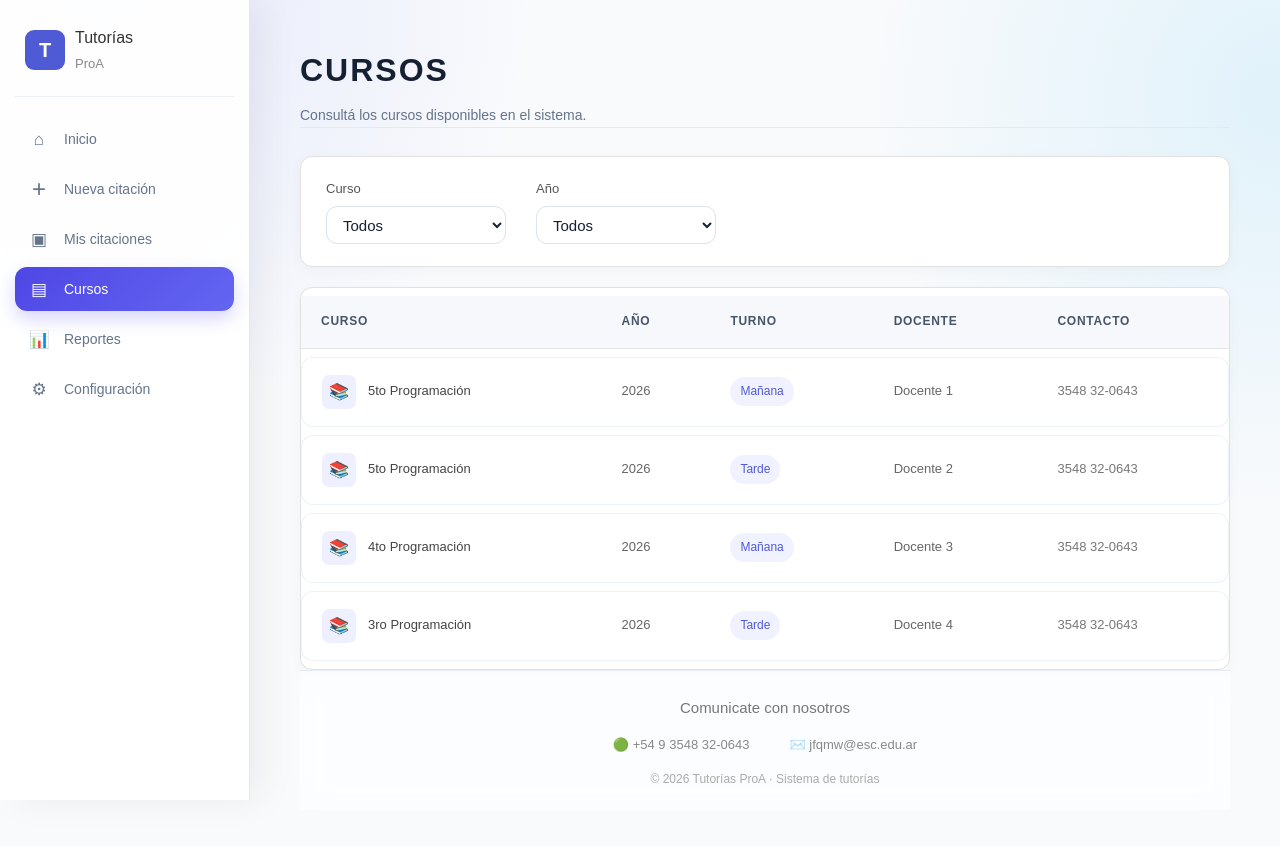
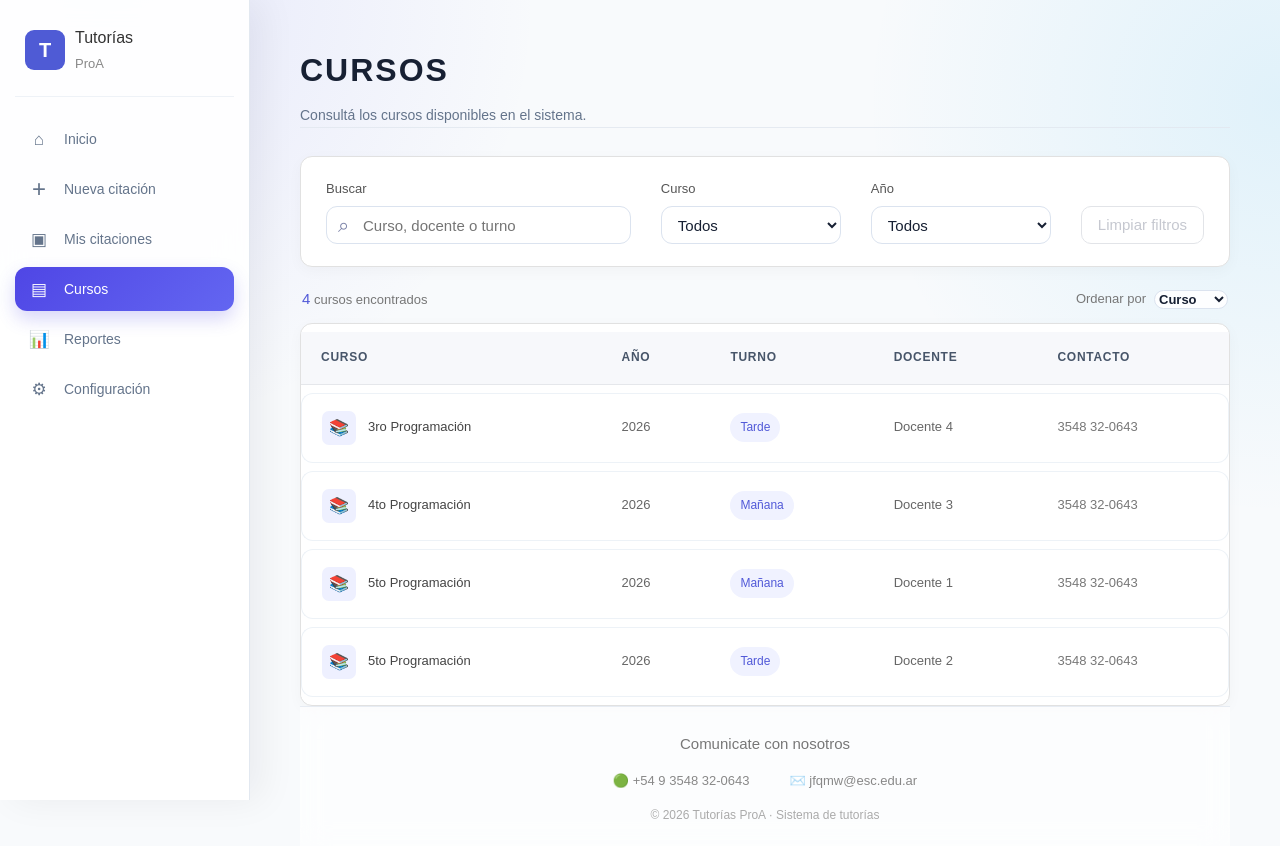
Before and after one commit to julifunes2010-bit/sistema_tutorias, a Vue app in the folder sistemaTutorias/: page /cursos in a window 1280 px wide. Before the commit the page ends 810 px from the top, so only its background shows below. Built offline with nearby package versions, Linux system fonts and the light colour scheme.

Commit message:
Mejora el funcionamiento de Cursos
Agrega búsqueda, filtros combinados, ordenamiento, contador de resultados y enlaces de contacto en la sección Cursos.

```diff
--- a/sistemaTutorias/src/cursos.vue
+++ b/sistemaTutorias/src/cursos.vue
@@ -59,27 +59,54 @@
 
       <!-- FILTROS -->
       <section class="filters-card">
+        <div class="filter search-filter">
+          <label for="buscar-curso">Buscar</label>
+          <div class="search-control">
+            <span aria-hidden="true">⌕</span>
+            <input
+              id="buscar-curso"
+              v-model.trim="busqueda"
+              type="search"
+              placeholder="Curso, docente o turno"
+              autocomplete="off"
+            >
+          </div>
+        </div>
+
         <div class="filter">
-          <label>Curso</label>
-          <select v-model="cursoSeleccionado">
+          <label for="filtro-curso">Curso</label>
+          <select id="filtro-curso" v-model="cursoSeleccionado">
             <option value="Todos">Todos</option>
-            <option value="5to">5to año</option>
-            <option value="4to">4to año</option>
-            <option value="3ro">3er año</option>
-            <option value="2do">2do año</option>
-            <option value="1ro">1er año</option>
+            <option v-for="curso in cursosDisponibles" :key="curso.valor" :value="curso.valor">
+              {{ curso.etiqueta }}
+            </option>
           </select>
         </div>
 
         <div class="filter">
-          <label>Año</label>
-          <select v-model="anoSeleccionado">
+          <label for="filtro-ano">Año</label>
+          <select id="filtro-ano" v-model="anoSeleccionado">
             <option value="Todos">Todos</option>
-            <option value="2026">2026</option>
-            <option value="2025">2025</option>
+            <option v-for="ano in anosDisponibles" :key="ano" :value="ano">{{ ano }}</option>
           </select>
         </div>
+
+        <button class="clear-filters" type="button" :disabled="!hayFiltrosActivos" @click="limpiarFiltros">
+          Limpiar filtros
+        </button>
       </section>
+
+      <div class="results-summary" aria-live="polite">
+        <span><strong>{{ cursosFiltrados.length }}</strong> {{ cursosFiltrados.length === 1 ? 'curso encontrado' : 'cursos encontrados' }}</span>
+        <label class="sort-control" for="orden-cursos">
+          Ordenar por
+          <select id="orden-cursos" v-model="ordenSeleccionado">
+            <option value="curso">Curso</option>
+            <option value="ano">Año</option>
+            <option value="docente">Docente</option>
+          </select>
+        </label>
+      </div>
 
       <!-- TABLA -->
       <section class="courses-card">
@@ -104,7 +131,9 @@
                 <td>{{ curso.ano }}</td>
                 <td><span class="turno">{{ curso.turno }}</span></td>
                 <td>{{ curso.docente }}</td>
-                <td class="contact">{{ curso.contacto }}</td>
+                <td class="contact">
+                  <a :href="`tel:${curso.contacto.replace(/\\s/g, '')}`">{{ curso.contacto }}</a>
+                </td>
               </tr>
 
               <tr v-if="cursosFiltrados.length === 0">
@@ -136,6 +165,8 @@ export default {
     return {
       cursoSeleccionado: "Todos",
       anoSeleccionado: "Todos",
+      busqueda: "",
+      ordenSeleccionado: "curso",
       cursos: [
         { id: 1, nombre: "5to Programación", ano: "2026", turno: "Mañana", docente: "Docente 1", contacto: "3548 32-0643" },
         { id: 2, nombre: "5to Programación", ano: "2026", turno: "Tarde", docente: "Docente 2", contacto: "3548 32-0643" },
@@ -146,12 +177,49 @@ export default {
   },
 
   computed: {
+    cursosDisponibles() {
+      const cursos = new Map()
+      this.cursos.forEach(curso => {
+        const valor = curso.nombre.split(" ")[0]
+        if (!cursos.has(valor)) {
+          cursos.set(valor, { valor, etiqueta: `${valor} año` })
+        }
+      })
+      return Array.from(cursos.values())
+    },
+
+    anosDisponibles() {
+      return [...new Set(this.cursos.map(curso => curso.ano))].sort((a, b) => b.localeCompare(a))
+    },
+
+    hayFiltrosActivos() {
+      return Boolean(this.busqueda || this.cursoSeleccionado !== "Todos" || this.anoSeleccionado !== "Todos")
+    },
+
     cursosFiltrados() {
-      return this.cursos.filter(curso => {
-        const coincideCurso = this.cursoSeleccionado === "Todos" || curso.nombre.toLowerCase().includes(this.cursoSeleccionado.toLowerCase())
+      const texto = this.busqueda.toLowerCase()
+      return this.cursos
+        .filter(curso => {
+        const coincideBusqueda = !texto || [curso.nombre, curso.docente, curso.turno, curso.ano]
+          .join(" ")
+          .toLowerCase()
+          .includes(texto)
+        const coincideCurso = this.cursoSeleccionado === "Todos" || curso.nombre.toLowerCase().startsWith(this.cursoSeleccionado.toLowerCase())
         const coincideAno = this.anoSeleccionado === "Todos" || curso.ano === this.anoSeleccionado
-        return coincideCurso && coincideAno
+        return coincideBusqueda && coincideCurso && coincideAno
       })
+        .sort((a, b) => {
+          const campo = this.ordenSeleccionado === "curso" ? "nombre" : this.ordenSeleccionado
+          return a[campo].localeCompare(b[campo], "es", { numeric: true })
+        })
+    }
+  },
+
+  methods: {
+    limpiarFiltros() {
+      this.busqueda = ""
+      this.cursoSeleccionado = "Todos"
+      this.anoSeleccionado = "Todos"
     }
   }
 }
@@ -259,8 +327,10 @@ export default {
 }
 
 .filter { display: flex; flex-direction: column; gap: 7px; min-width: 180px; }
+.search-filter { flex: 1; min-width: 240px; }
 .filter label { font-size: 13px; color: #555; font-weight: 500; }
-.filter select {
+.filter select,
+.search-control input {
   height: 38px;
   padding: 0 12px;
   border: 1px solid #d6d9df;
@@ -270,7 +340,20 @@ export default {
   outline: none;
   cursor: pointer;
 }
-.filter select:focus { border-color: #5159d8; }
+.search-control { position: relative; display: flex; align-items: center; }
+.search-control span { position: absolute; left: 12px; color: #7c83a8; font-size: 20px; pointer-events: none; }
+.search-control input { width: 100%; padding-left: 36px; cursor: text; }
+.filter select:focus,
+.search-control input:focus,
+.sort-control select:focus { border-color: #5159d8; box-shadow: 0 0 0 3px rgba(81, 89, 216, .12); outline: none; }
+.clear-filters { align-self: end; height: 38px; padding: 0 16px; border: 1px solid #d6d9df; border-radius: 7px; background: #fff; color: #5159d8; cursor: pointer; transition: .2s ease; }
+.clear-filters:hover:not(:disabled) { background: #f1f3ff; border-color: #5159d8; }
+.clear-filters:disabled { color: #aeb2bd; cursor: not-allowed; opacity: .7; }
+
+.results-summary { display: flex; justify-content: space-between; align-items: center; margin: 0 2px 12px; color: #777; font-size: 13px; }
+.results-summary strong { color: #5159d8; font-size: 15px; }
+.sort-control { display: flex; align-items: center; gap: 8px; }
+.sort-control select { border: 0; background: transparent; color: #5159d8; font-weight: 600; cursor: pointer; outline: none; }
 
 .courses-card {
   width: 100%;
@@ -293,6 +376,8 @@ tbody tr:hover { background: #fafbff; }
 .course-icon { width: 34px; height: 34px; border-radius: 7px; background: #eef0ff; display: flex; align-items: center; justify-content: center; font-size: 16px; }
 .turno { display: inline-block; padding: 5px 10px; border-radius: 20px; background: #f0f2ff; color: #5159d8; font-size: 12px; }
 .contact { color: #777; }
+.contact a { color: inherit; text-decoration: none; }
+.contact a:hover { color: #5159d8; text-decoration: underline; }
 .empty { text-align: center; padding: 40px; color: #999; }
 
 .footer { margin-top: auto; border-top: 1px solid #dcdcdc; padding: 25px 0 20px; text-align: center; }
@@ -304,6 +389,7 @@ tbody tr:hover { background: #fafbff; }
   .sidebar { width: 210px; min-width: 210px; }
   .courses-content { padding: 35px 25px 0; }
   .filters-card { gap: 15px; }
+  .search-filter { min-width: 200px; }
 }
 
 @media (max-width: 600px) {
@@ -315,6 +401,8 @@ tbody tr:hover { background: #fafbff; }
   .page-header h1 { font-size: 27px; }
   .filters-card { flex-direction: column; gap: 15px; }
   .filter { width: 100%; }
+  .clear-filters { align-self: stretch; }
+  .results-summary { align-items: flex-start; flex-direction: column; gap: 10px; }
   .contact-info { flex-direction: column; gap: 10px; }
 }
 </style>
```
